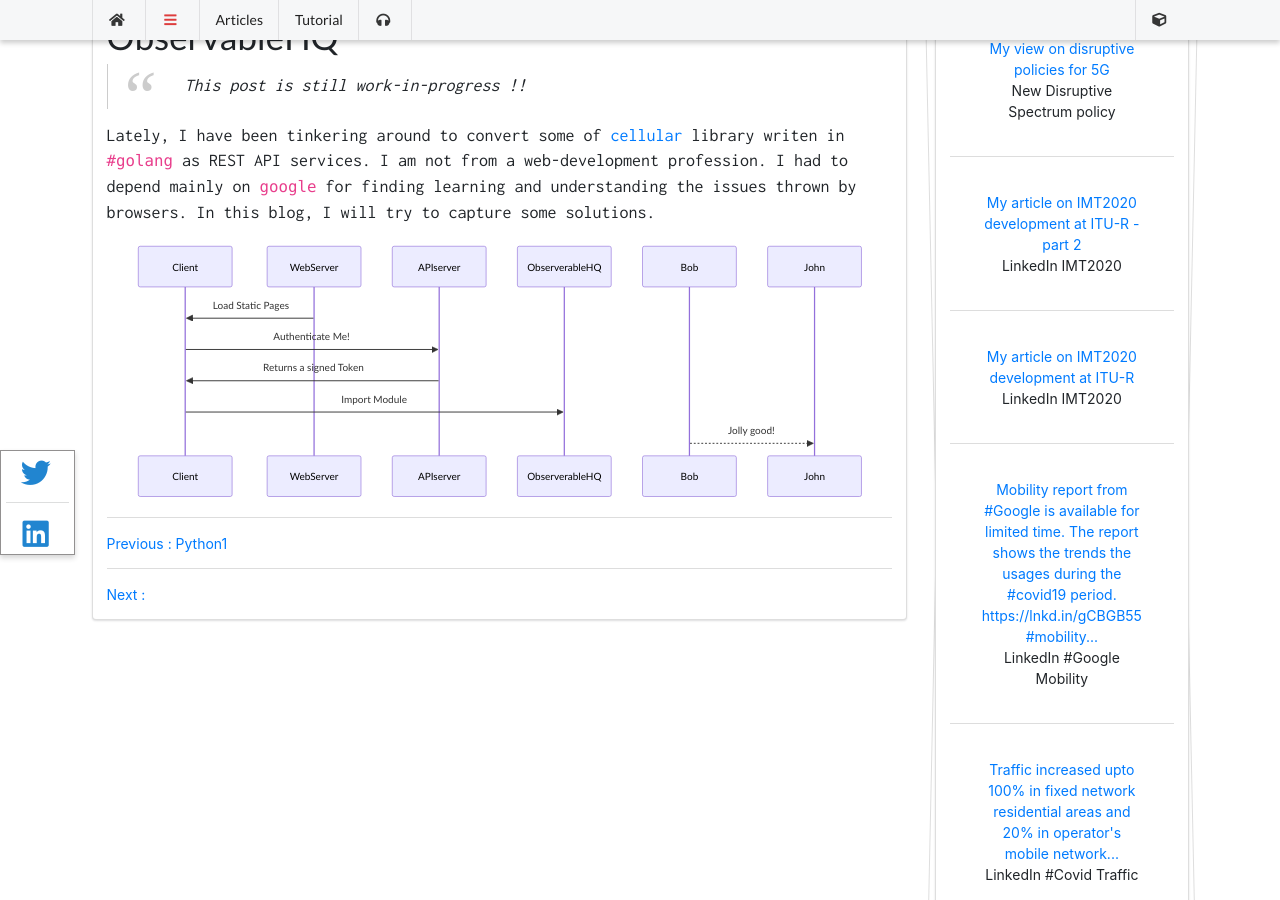
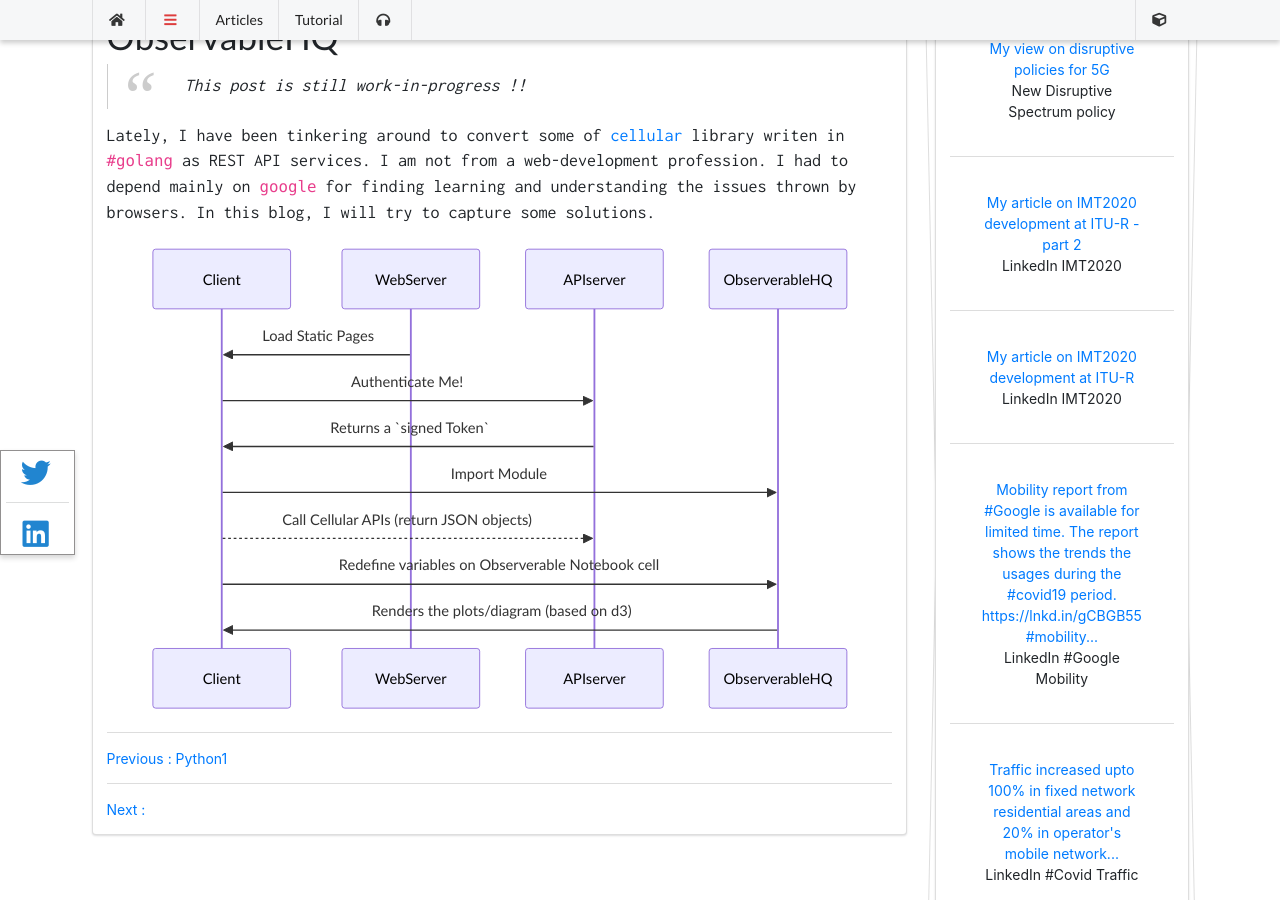
Before and after one commit to wiless/wiless.github.io, a Jekyll site: the page built from _tutorial/writingapiservice.md, in a window 1280 px wide and 900 px high, scrolled down 398 px. Built offline with Jekyll 4.4.1, drawn with Linux system fonts in a browser that asks for light colours; nearby versions of some CDN libraries; some web fonts are replaced; comment, search, counter and statistics services are not loaded; a style sheet for code colours, icons or effects is not loaded.

Commit message:
Update writingapiservice.md

```diff
--- a/_tutorial/writingapiservice.md
+++ b/_tutorial/writingapiservice.md
@@ -18,8 +18,10 @@ sequenceDiagram
     participant ObserverableHQ
     WebServer->>Client: Load Static Pages
     Client->>APIserver: Authenticate Me!
-    APIserver->>Client: Returns a signed Token
+    APIserver->>Client: Returns a `signed Token`
     Client->>ObserverableHQ: Import Module
-    Bob-->>John: Jolly good!
+    Client-->>APIserver: Call Cellular APIs (return JSON objects)
+    Client->>ObserverableHQ: Redefine variables on Observerable Notebook cell
+    ObserverableHQ->>Client: Renders the plots/diagram (based on d3)
 
 </div>
```
